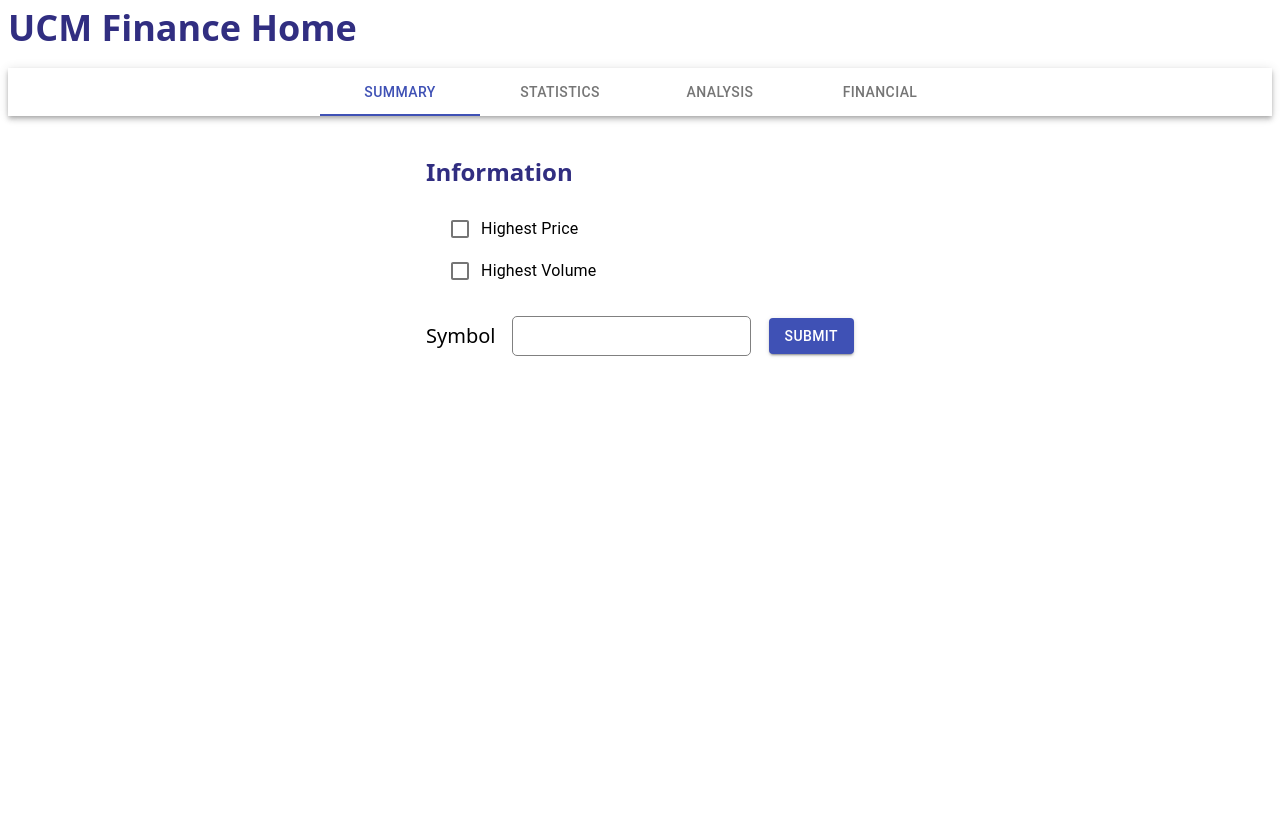
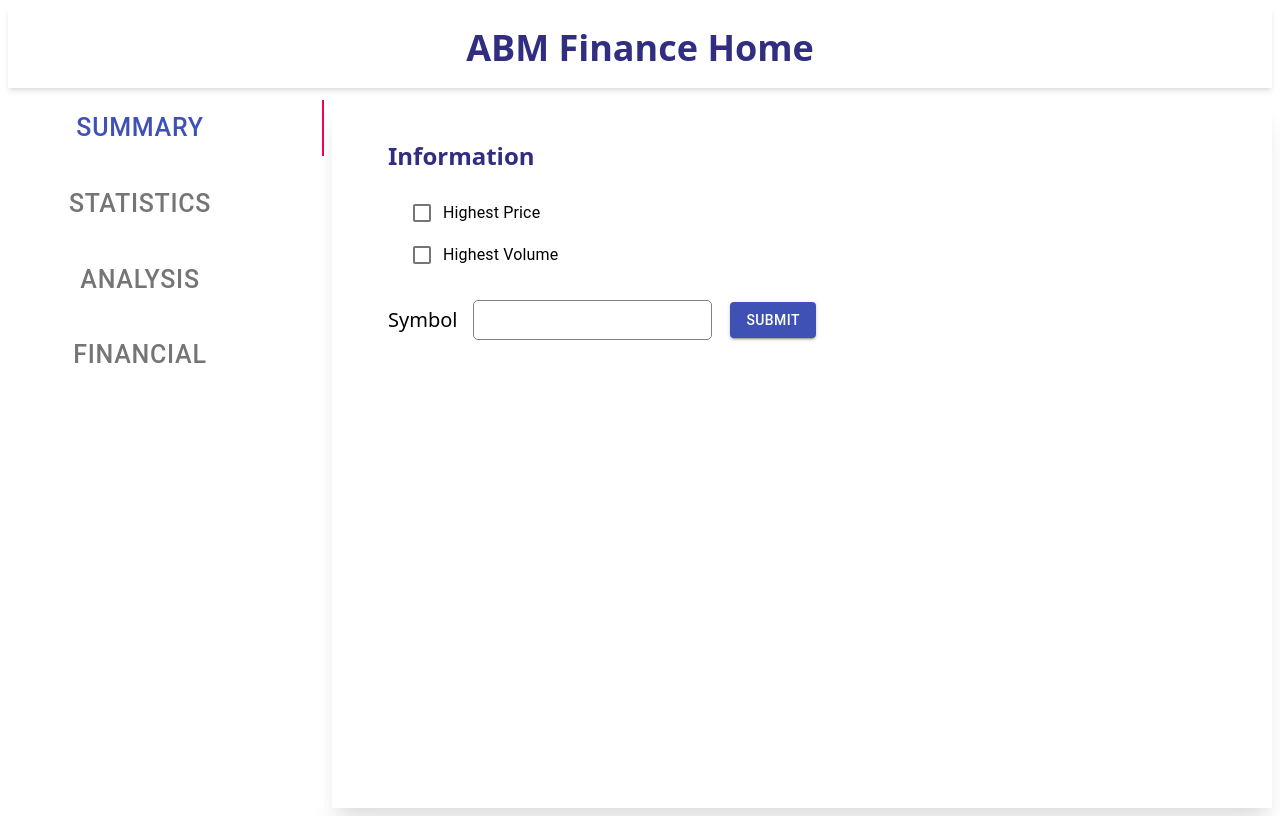
Before and after one commit to moulee40/stock-nav-pj, a React (Create React App) app: page / in a window 1280 px wide. Built offline with nearby package versions, Linux system fonts and the light colour scheme.

Commit message:
Css Layout change commit

```diff
--- a/src/components/Analysis.js
+++ b/src/components/Analysis.js
@@ -227,9 +227,9 @@ class Analysis extends React.Component {
     } = this.state;
     const { classes } = this.props;
     return (
-      <div className="flex justify-center">
+      <div className="flex ml-2 flex-grow shadow-xl">
         {!isShouldDisplayGraph && (
-          <div className="flex flex-col justify-center mt-10">
+          <div className="flex flex-col ml-14 mt-10">
             <p className="text-2xl font-semibold text-indigo-900">
               Quarter Analysis
             </p>
--- a/src/components/Financial.js
+++ b/src/components/Financial.js
@@ -198,9 +198,9 @@ class Financial extends React.Component {
     } = this.state;
     const { classes } = this.props;
     return (
-      <div className="flex justify-center">
+      <div className="flex ml-2 flex-grow  shadow-xl">
         {!isShouldDisplayGraph && (
-          <div className="flex flex-col justify-center mt-10 ">
+          <div className="flex flex-col ml-14 mt-10 ">
             <p className="text-2xl font-semibold text-indigo-900">
               Financial Chart
             </p>
--- a/src/components/Main.js
+++ b/src/components/Main.js
@@ -1,6 +1,6 @@
 import React from "react";
 import Tab from "./Tab";
-
+import MenuItems from "./MenuItems";
 class Main extends React.Component {
   constructor(props) {
     super(props);
@@ -8,11 +8,15 @@ class Main extends React.Component {
   }
   render() {
     return (
-      <div className="space-y-5 h-screen flex flex-col">
-        <h2 className="text-4xl font-semibold text-indigo-900">
-          UCM Finance Home
-        </h2>
+      <div className="space-y-3 h-screen flex flex-col">
+        <p className="text-4xl font-semibold text-indigo-900 text-center shadow-md py-5">
+          ABM Finance Home
+        </p>
         <Tab />
+        {/* <div className="flex flex-grow">
+          <div className="w-1/4"><MenuItems/></div>
+          <div className="flex-grow">Menu Contents</div>
+        </div> */}
       </div>
     );
   }
--- /dev/null
+++ b/src/components/MenuItems.js
@@ -0,0 +1,80 @@
+import React from 'react';
+import { withStyles } from '@material-ui/core/styles';
+import Button from '@material-ui/core/Button';
+import Menu from '@material-ui/core/Menu';
+import MenuItem from '@material-ui/core/MenuItem';
+import ListItemText from '@material-ui/core/ListItemText';
+
+const StyledMenu = withStyles({
+  paper: {
+    border: '1px solid #d3d4d5',
+  },
+})((props) => (
+  <Menu
+    elevation={0}
+    getContentAnchorEl={null}
+    anchorOrigin={{
+      vertical: 'bottom',
+      horizontal: 'center',
+    }}
+    transformOrigin={{
+      vertical: 'top',
+      horizontal: 'center',
+    }}
+    {...props}
+  />
+));
+
+const StyledMenuItem = withStyles((theme) => ({
+  root: {
+    '&:focus': {
+      backgroundColor: theme.palette.primary.main,
+      '& .MuiListItemIcon-root, & .MuiListItemText-primary': {
+        color: theme.palette.common.white,
+      },
+    },
+  },
+}))(MenuItem);
+
+export default function CustomizedMenus() {
+//   const [anchorEl, setAnchorEl] = React.useState(null);
+
+//   const handleClick = (event) => {
+//     setAnchorEl(event.currentTarget);
+//   };
+
+//   const handleClose = () => {
+//     setAnchorEl(null);
+//   };
+
+  return (
+    <div>
+      {/* <Button
+        aria-controls="customized-menu"
+        aria-haspopup="true"
+        variant="contained"
+        color="primary"
+        onClick={handleClick}
+      >
+        Open Menu
+      </Button> */}
+      <StyledMenu
+        id="customized-menu"
+        // anchorEl={anchorEl}
+        keepMounted
+         open={true}
+        // onClose={handleClose}
+      >
+        <StyledMenuItem>
+          <ListItemText primary="Sent mail" />
+        </StyledMenuItem>
+        <StyledMenuItem>
+          <ListItemText primary="Drafts" />
+        </StyledMenuItem>
+        <StyledMenuItem>
+          <ListItemText primary="Inbox" />
+        </StyledMenuItem>
+      </StyledMenu>
+    </div>
+  );
+}
--- a/src/components/Statistics.js
+++ b/src/components/Statistics.js
@@ -103,9 +103,9 @@ class Statistics extends React.Component {
       statisticsTableData,
     } = this.state;
     return (
-      <div className="flex justify-center">
+      <div className="flex ml-2 flex-grow shadow-xl">
         {!shouldDisplayTable && (
-          <div className="flex flex-col justify-center mt-10 ">
+          <div className="flex flex-col ml-14 mt-10 ">
             <p className="text-2xl font-semibold text-indigo-900">Exchange</p>
             <FormControl component="fieldset">
               <RadioGroup
--- a/src/components/Summary.js
+++ b/src/components/Summary.js
@@ -90,9 +90,9 @@ class Summary extends React.Component {
     } = this.state;
     const { classes } = this.props;
     return (
-      <div className="flex justify-center">
+      <div className="flex ml-2 flex-grow shadow-xl">
         {!shouldDisplayTable && (
-          <div className="flex flex-col justify-center mt-10">
+          <div className="flex flex-col ml-14 mt-10">
             <p className="text-2xl font-semibold text-indigo-900">
               Information
             </p>
--- a/src/components/Tab.js
+++ b/src/components/Tab.js
@@ -14,7 +14,17 @@ const styles = theme => ({
   root: {
     flexGrow: 1,
     backgroundColor: theme.palette.background.paper,
+    display: 'flex',
 
+  },
+  appBar_root:{
+    width: '25%',
+    boxShadow: 'none',
+
+  },
+  tab_root:{
+    fontSize:'25px',
+    marginBottom:'20px'
   }
 });
 
@@ -33,12 +43,12 @@ class SimpleTabs extends React.Component {
 
     return (
       <div className={classes.root}>
-        <AppBar position="static">
-          <Tabs className={classes.root} value={value} onChange={this.handleChange} centered textColor="primary" indicatorColor="primary">
-            <Tab  label="Summary" href="#basic-tabs"/>
-            <Tab  label="Statistics" href="#basic-tabs"/>
-            <Tab label="Analysis" href="#basic-tabs" />
-            <Tab label="Financial" href="#basic-tabs" />
+        <AppBar position="static" className={classes.appBar_root}>
+          <Tabs orientation="vertical" className={classes.root} value={value} onChange={this.handleChange} centered textColor="primary">
+            <Tab className={classes.tab_root} label="Summary" href="#basic-tabs"/>
+            <Tab className={classes.tab_root} label="Statistics" href="#basic-tabs"/>
+            <Tab className={classes.tab_root} label="Analysis" href="#basic-tabs" />
+            <Tab className={classes.tab_root} label="Financial" href="#basic-tabs" />
           </Tabs>
         </AppBar>
         {value === 0 && <Summary/>}
```
